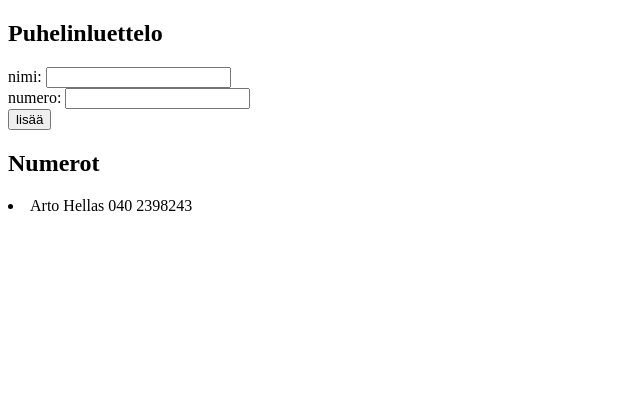
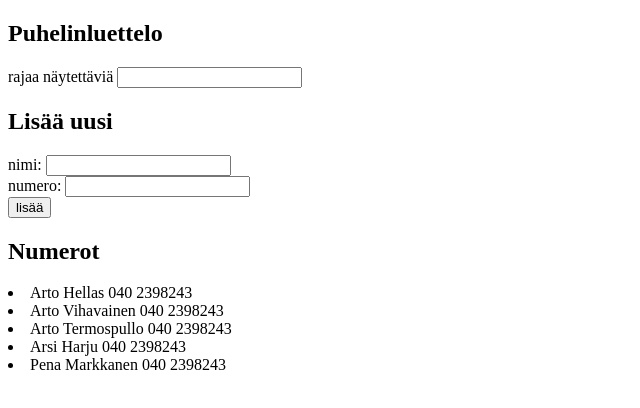
Before and after one commit to GitJii/Puhelinluettelovko2, a React (Create React App) app: page / in a window 1280 px wide. Shown: the top 408 px of the page, without its empty margins (0-640 px from the left). Built offline with nearby package versions, Linux system fonts and the light colour scheme.

Commit message:
Tehtävä_2.9
Sovelluksella pystyy hakemaan nimistä vastaavuuksia

```diff
--- a/src/App.js
+++ b/src/App.js
@@ -9,10 +9,31 @@ class App extends React.Component {
           name: 'Arto Hellas',
           number: '040 2398243',
           id: 1
+        },
+        {
+          name: 'Arto Vihavainen',
+          number: '040 2398243',
+          id: 2
+        },
+        {
+          name: 'Arto Termospullo',
+          number: '040 2398243',
+          id: 3
+        },
+        {
+          name: 'Arsi Harju',
+          number: '040 2398243',
+          id: 4
+        },
+        {
+          name: 'Pena Markkanen',
+          number: '040 2398243',
+          id: 5
         }
       ],
       newName: '',
-      newNumber: ''
+      newNumber: '',
+      filter: ''
     }
   }
 
@@ -20,6 +41,11 @@ class App extends React.Component {
   handleNumberChange = (event) => {
     console.log(event.target.value)
     this.setState({ newNumber: event.target.value })
+  }
+
+  handleFilterChange = (event) => {
+    console.log(event.target.value)
+    this.setState({ filter: event.target.value })
   }
 
   handlePersonChange = (event) => {
@@ -52,9 +78,23 @@ class App extends React.Component {
 
   render() {
 
+    const personsToShow =
+      this.state.filter === '' ?
+        this.state.persons :
+        this.state.persons.filter(person =>
+           person.name.includes(this.state.filter))
+
     return (
       <div>
         <h2>Puhelinluettelo</h2>
+
+        rajaa näytettäviä <input
+        value = {this.state.filter}
+        onChange= {this.handleFilterChange}
+
+        />
+
+        <h2>Lisää uusi</h2>
         <form onSubmit={this.addPersonAndNumber}>
           <div>
             nimi: <input
@@ -73,7 +113,8 @@ class App extends React.Component {
           </div>
         </form>
         <h2>Numerot</h2>
-        {this.state.persons.map(person => <li key={person.id}> {person.name} {person.number}</li>)}
+          {personsToShow.map(person => <li key={person.id}>
+          {person.name} {person.number}</li>)}
       </div>
     )
   }
```
